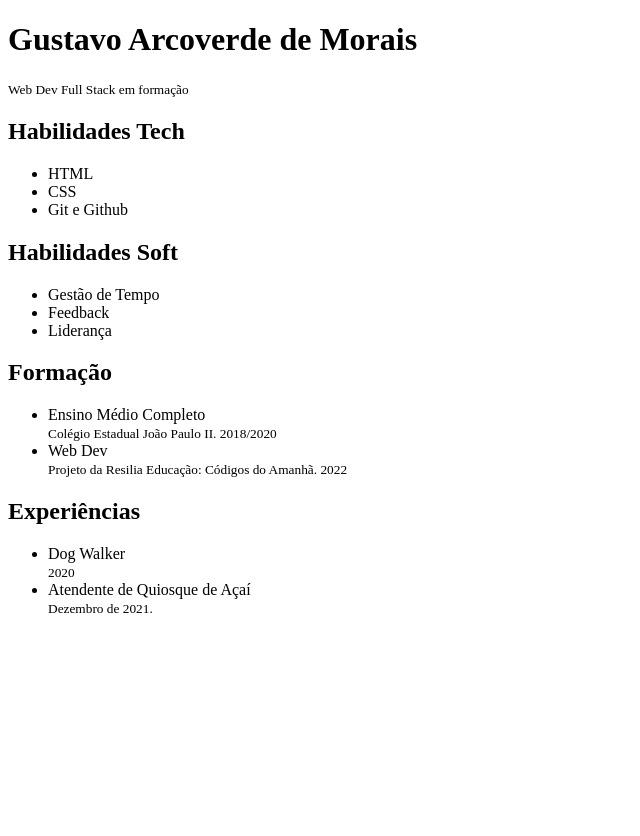
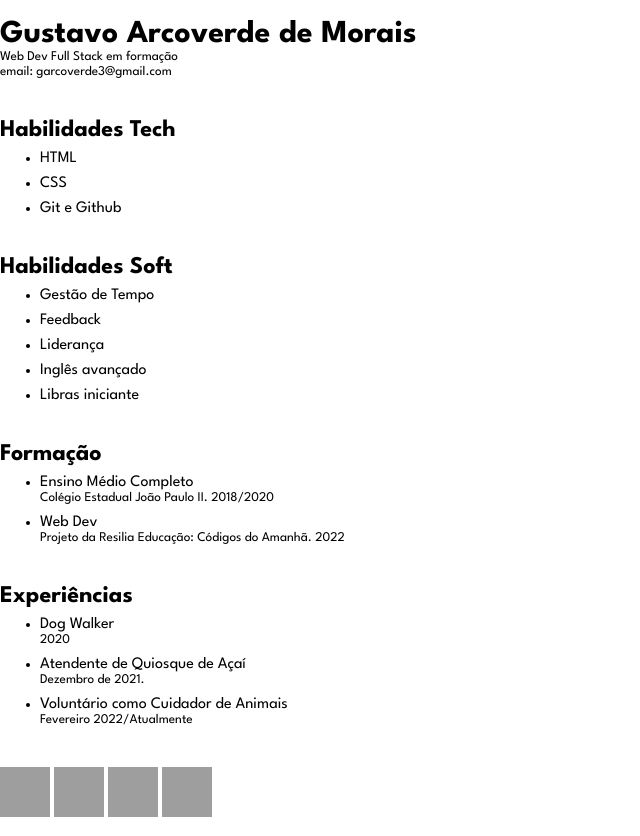
Before and after one commit to GustavoArcoverde/portfolio, a plain HTML site: page index.html in a window 1280 px wide. Shown: the whole page, without its empty margins (0-640 px from the left). Before the commit the page ends 800 px from the top, so only its background shows below. Drawn offline with Linux system fonts and the light colour scheme; grey boxes are pictures that could not be loaded.

Commit message:
adiciona mais informações, muda fonte e reseta margem

```diff
--- a/index.css
+++ b/index.css
@@ -0,0 +1,36 @@
+*{
+    border: 0px;
+    margin: 0px;
+    box-sizing: border-box;
+}
+
+body{
+    font-family: 'League Spartan', sans-serif;
+}
+
+header{
+    margin: 20px 0;
+    margin-bottom: 40px;
+}
+
+nav{
+    margin: 15px 0;
+}
+
+
+article{
+    margin-bottom: 40px;
+}
+
+li{
+    margin: 10px 0px;
+}
+
+a{
+    text-decoration: none;
+}
+
+a>img{
+    height: 50px;
+    width: 50px;
+}
--- a/index.html
+++ b/index.html
@@ -6,13 +6,19 @@
     <meta http-equiv="X-UA-Compatible" content="IE=edge">
     <meta name="viewport" content="width=device-width, initial-scale=1.0">
     <title>Portifólio</title>
-    <link rel="stylesheet" href="style.css">
+    <link rel="stylesheet" href="index.css">
+    <link rel="preconnect" href="https://fonts.googleapis.com">
+    <link rel="preconnect" href="https://fonts.gstatic.com" crossorigin>
+    <link href="https://fonts.googleapis.com/css2?family=League+Spartan:wght@100;300;400;500;700;800&display=swap"
+        rel="stylesheet">
+    <base target="_blank">
 </head>
 
 <body>
     <header>
         <h1>Gustavo Arcoverde de Morais</h1>
-        <small>Web Dev Full Stack em formação</small>
+        <small>Web Dev Full Stack em formação</small><br>
+        <small>email: garcoverde3@gmail.com</small>
     </header>
     <main>
         <article>
@@ -29,6 +35,8 @@
                 <li>Gestão de Tempo</li>
                 <li>Feedback</li>
                 <li>Liderança</li>
+                <li>Inglês avançado</li>
+                <li>Libras iniciante</li>
             </ul>
         </article>
         <article>
@@ -51,13 +59,35 @@
                     Dog Walker <br>
                     <small>2020</small>
                 </li>
+
+
                 <li>
                     Atendente de Quiosque de Açaí <br>
                     <small>Dezembro de 2021.</small>
                 </li>
+
+
+                <li>
+                    Voluntário como Cuidador de Animais <br>
+                    <small>Fevereiro 2022/Atualmente</small>
+                </li>
             </ul>
         </article>
     </main>
+    <nav>
+        <a href="https://www.instagram.com/gusarcoverde/">
+            <img src="https://cdn-icons-png.flaticon.com/512/87/87390.png" alt="">
+        </a>
+        <a href="https://twitter.com/gusarcoverde">
+            <img src="https://cdn-icons-png.flaticon.com/512/107/107195.png" alt="">
+        </a>
+        <a href="https://www.linkedin.com/in/gustavo-arcoverde/">
+            <img src="https://cdn-icons-png.flaticon.com/512/49/49408.png" alt="">
+        </a>
+        <a href="https://github.com/GustavoArcoverde">
+            <img src="https://cdn-icons-png.flaticon.com/512/25/25231.png" alt="">
+        </a>
+    </nav>
 </body>
 
 </html>
```
Also changed, not shown: 1 other file.
